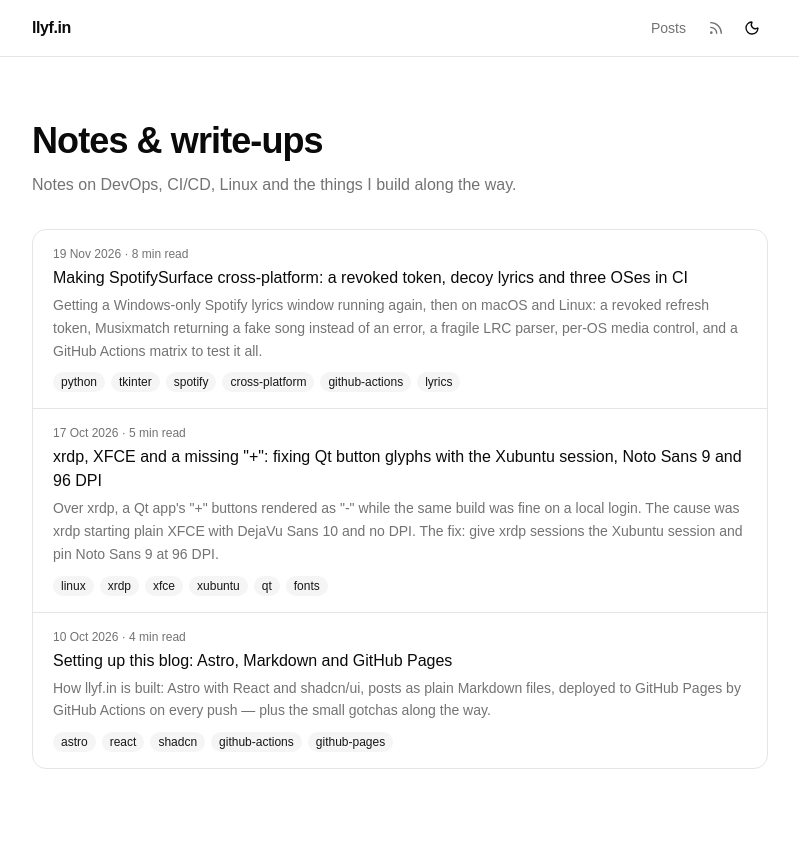
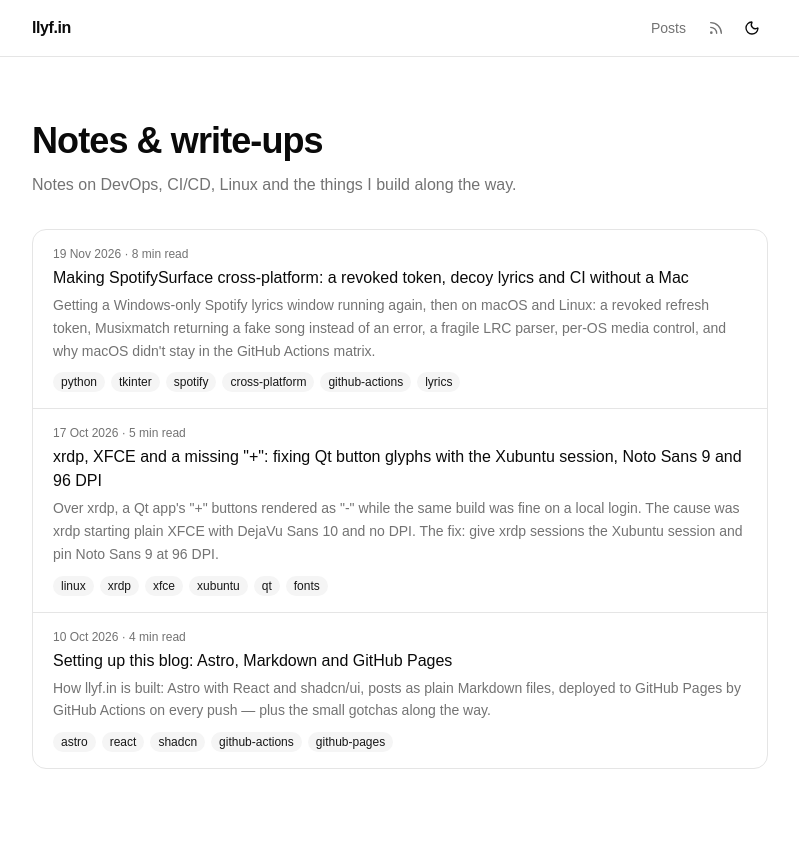
Before and after one commit to llyfin/llyfin, an Astro site: page / in a window 1280 px wide. Shown: the top 862 px of the page, without its empty margins (240-1039 px from the left). Built offline with nearby package versions, Linux system fonts and the light colour scheme; Astro itself is replaced by a stand-in of ours.

Commit message:
Update post: Making SpotifySurface cross-platform: a revoked token, decoy lyrics and CI without a Mac

```diff
--- a/src/content/blog/spotifysurface-cross-platform.md
+++ b/src/content/blog/spotifysurface-cross-platform.md
@@ -1,7 +1,8 @@
 ---
-title: "Making SpotifySurface cross-platform: a revoked token, decoy lyrics and three OSes in CI"
-description: "Getting a Windows-only Spotify lyrics window running again, then on macOS and Linux: a revoked refresh token, Musixmatch returning a fake song instead of an error, a fragile LRC parser, per-OS media control, and a GitHub Actions matrix to test it all."
+title: "Making SpotifySurface cross-platform: a revoked token, decoy lyrics and CI without a Mac"
+description: "Getting a Windows-only Spotify lyrics window running again, then on macOS and Linux: a revoked refresh token, Musixmatch returning a fake song instead of an error, a fragile LRC parser, per-OS media control, and why macOS didn't stay in the GitHub Actions matrix."
 pubDate: 2026-11-19
+updatedDate: 2026-11-19
 tags: ["python", "tkinter", "spotify", "cross-platform", "github-actions", "lyrics"]
 ---
 
```
